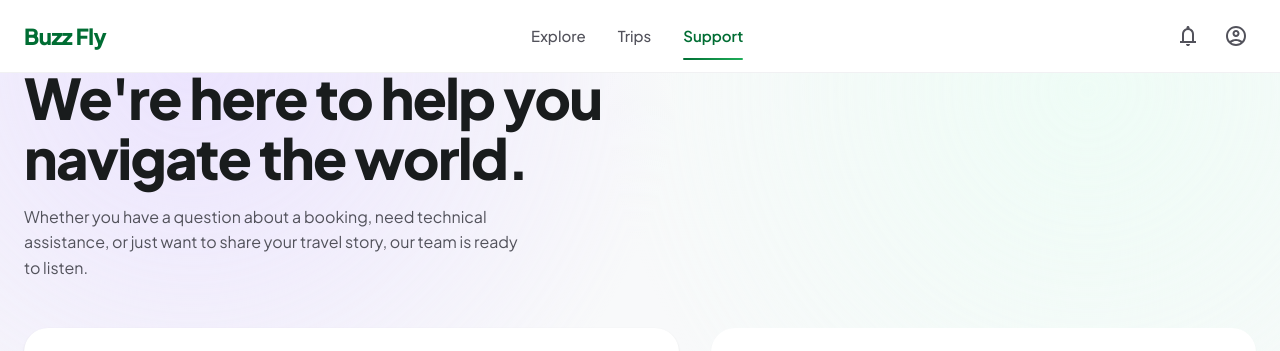
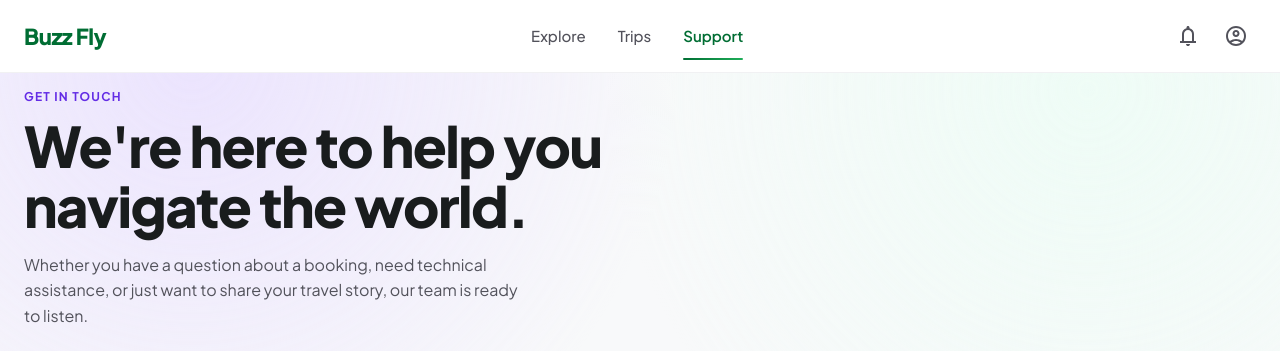
Before and after one commit to Karimkimoz74/buzz-fly, a plain HTML site: page pages/contact.html in a window 1280 px wide. Shown: the top 351 px of the page. Drawn offline with Linux system fonts and the light colour scheme; files whose address does not match are found by name.

Commit message:
style: update contact page styles

```diff
--- a/css/pages/contact.css
+++ b/css/pages/contact.css
@@ -29,6 +29,7 @@
 
 /* HERO SECTION  */
 .contact__hero {
+  padding: var(--s-12) 0;
   margin-bottom: var(--s-12);
 }
 
```
